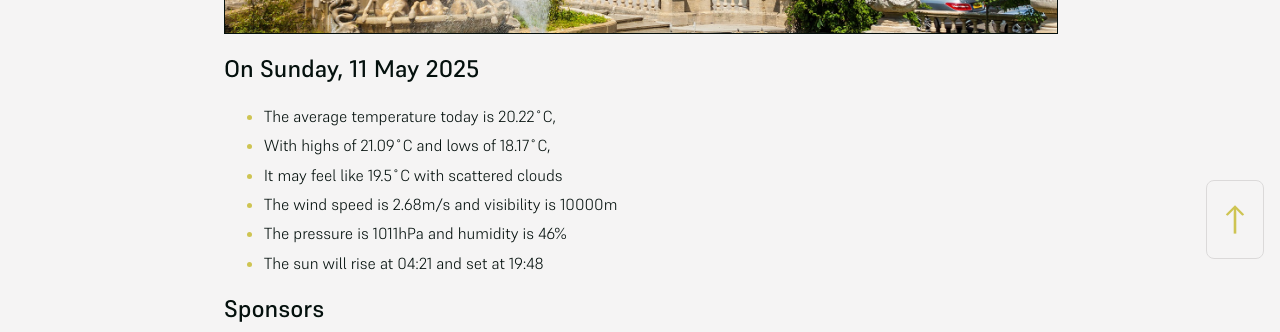
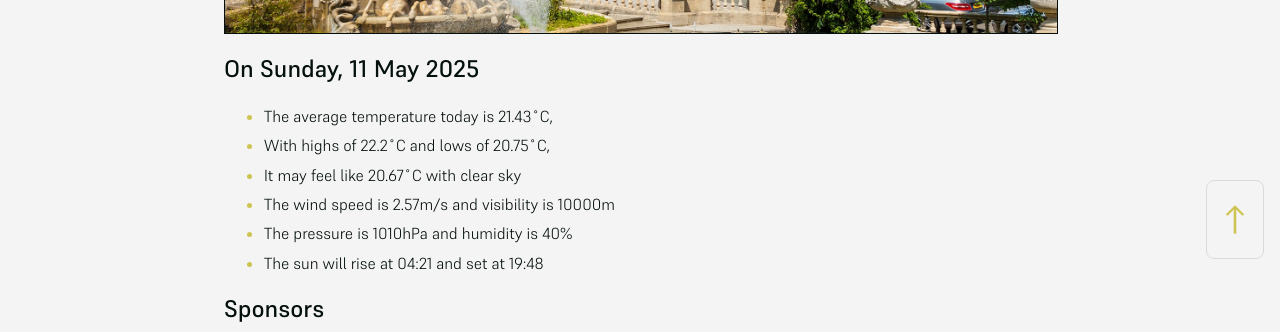
Before and after one commit to mat-0/cheltenham-open-data, a Jekyll site: the page built from index.md, in a window 1280 px wide. Shown: the part 625-957 px from the top of the page. Built offline with Jekyll 4.4.1, drawn with Linux system fonts in a browser that asks for light colours.

Commit message:
Updated 2025-05-11 10:57:58

```diff
--- a/index.md
+++ b/index.md
@@ -10,11 +10,11 @@ seo: Menu
 <!-- weather_marker starts -->
 ## On Sunday, 11 May 2025
 
-- The average temperature today is 20.22˚C,
-- With highs of 21.09˚C and lows of 18.17˚C,
-- It may feel like 19.5˚C with scattered clouds
-- The wind speed is 2.68m/s and visibility is 10000m
-- The pressure is 1011hPa and humidity is 46%
+- The average temperature today is 21.43˚C,
+- With highs of 22.2˚C and lows of 20.75˚C,
+- It may feel like 20.67˚C with clear sky
+- The wind speed is 2.57m/s and visibility is 10000m
+- The pressure is 1010hPa and humidity is 40%
 - The sun will rise at 04:21 and set at 19:48
 
 <!-- weather_marker ends -->
```
Also changed, not shown: _data/flood.json (+5 -69 lines), _pages/news.md (+5 -5 lines).
